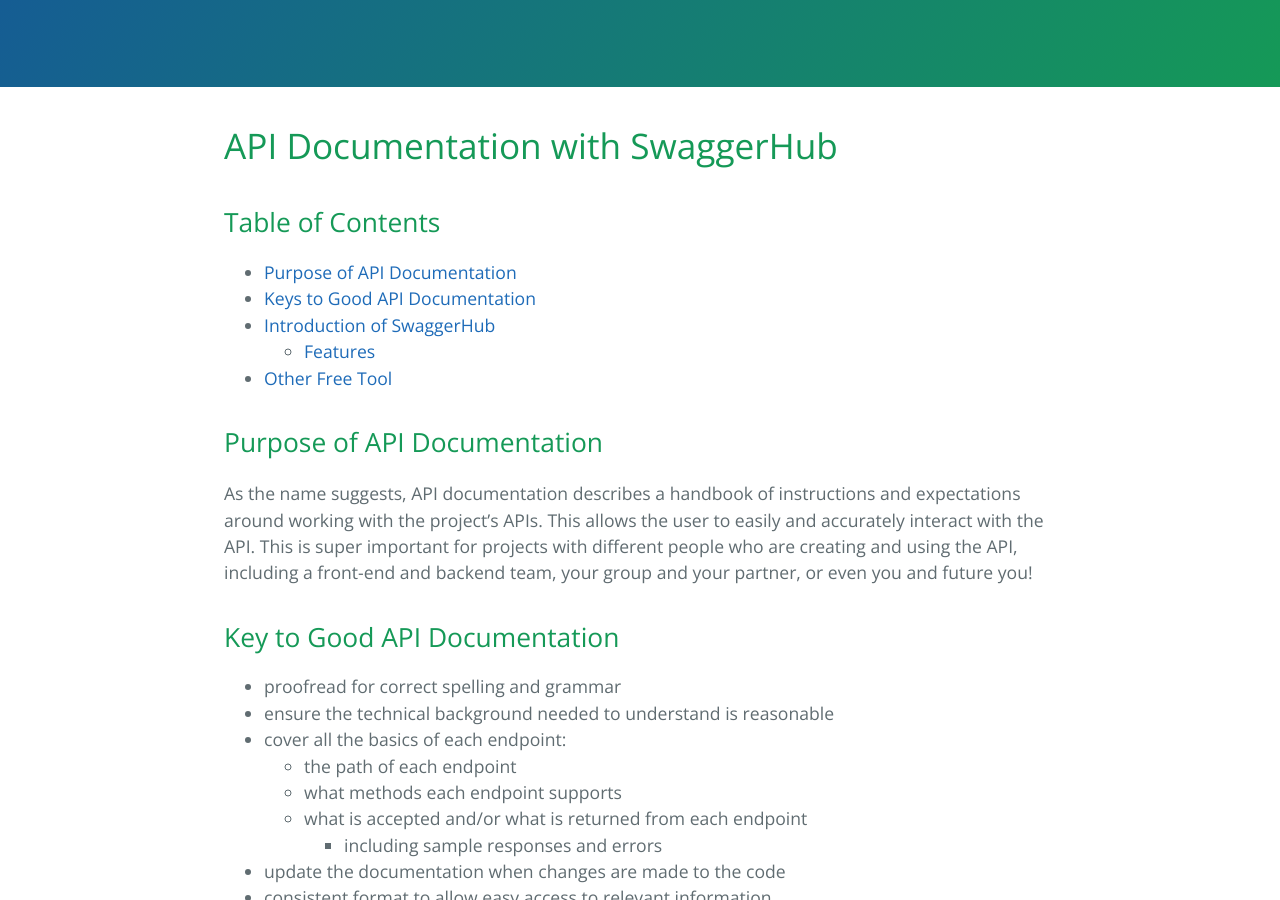
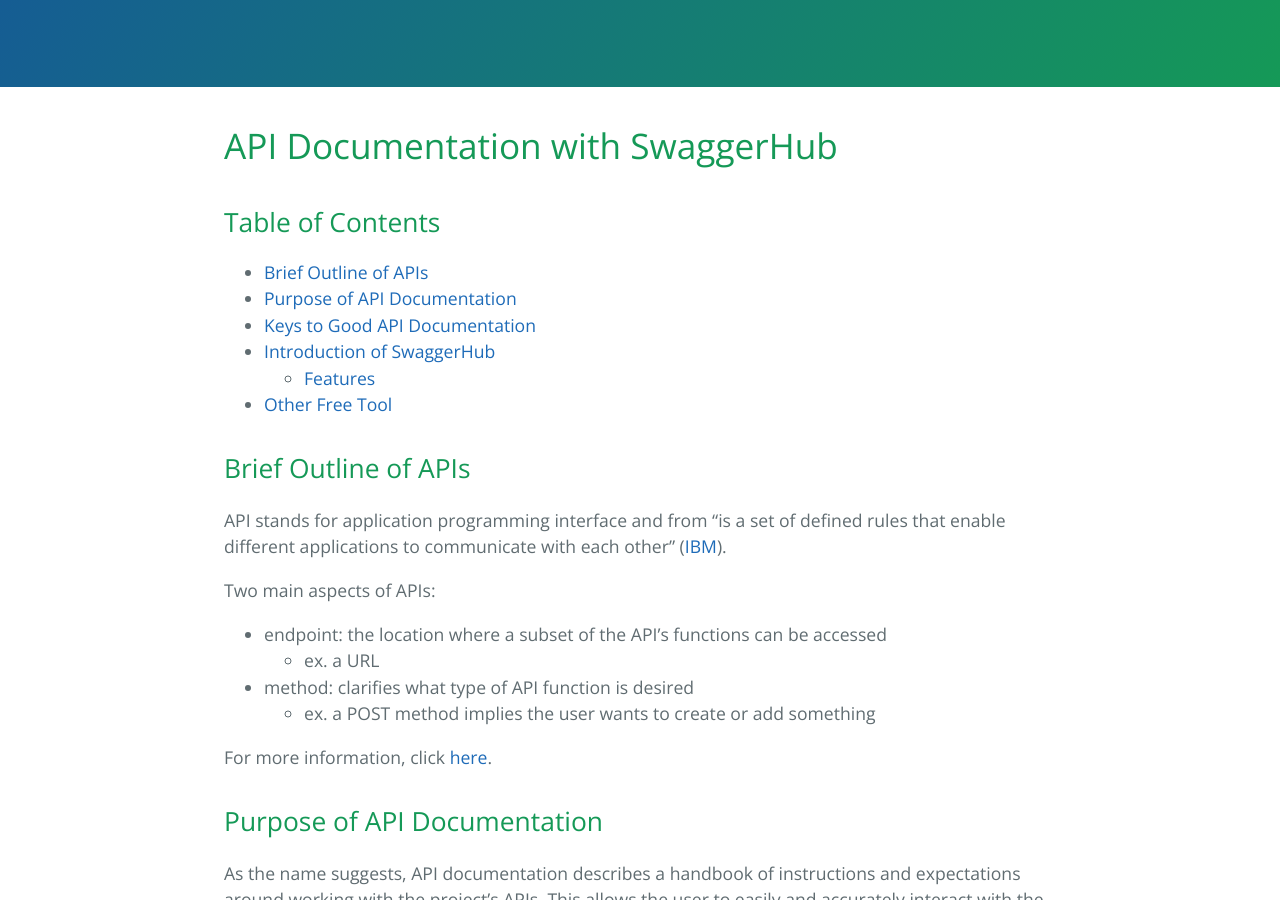
Before and after one commit to learning-software-engineering/learning-software-engineering.github.io, a Jekyll site: the page built from Topics/Development_Process/Documentation/Swagger_API_Documentation.md, in a window 1280 px wide and 900 px high, scrolled down 219 px. Built offline with Jekyll 4.4.1, drawn with Linux system fonts in a browser that asks for light colours; our own code applies the rules of GitHub Pages for plain Markdown files.

Commit message:
intro to api

```diff
--- a/Topics/Development_Process/Documentation/Swagger_API_Documentation.md
+++ b/Topics/Development_Process/Documentation/Swagger_API_Documentation.md
@@ -1,12 +1,23 @@
 # API Documentation with SwaggerHub
 
 ## Table of Contents
+- [Brief Outline of APIs ](#brief-outline-of-apis)
 - [Purpose of API Documentation](#purpose-of-api-documentation)
 - [Keys to Good API Documentation](#keys-to-good-api-documentation)
 - [Introduction of SwaggerHub](#introduction-of-swaggerhub)
   - [Features](#features)
 - [Other Free Tool](#other-free-tool)
 
+## Brief Outline of APIs
+API stands for application programming interface and from "is a set of defined rules that enable different applications to communicate with each other" ([IBM](https://www.ibm.com/topics/api)).
+
+Two main aspects of APIs:
+- endpoint: the location where a subset of the API's functions can be accessed
+  - ex. a URL
+- method: clarifies what type of API function is desired
+  - ex. a POST method implies the user wants to create or add something
+
+For more information, click [here](https://www.postman.com/what-is-an-api/).
 
 ## Purpose of API Documentation
 As the name suggests, API documentation describes a handbook of instructions and expectations around working with the project's APIs.
@@ -17,7 +28,6 @@
 - proofread for correct spelling and grammar
 - ensure the technical background needed to understand is reasonable
 - cover all the basics of each endpoint:
-  - the path of each endpoint
   - what methods each endpoint supports
   - what is accepted and/or what is returned from each endpoint
     - including sample responses and errors
```
